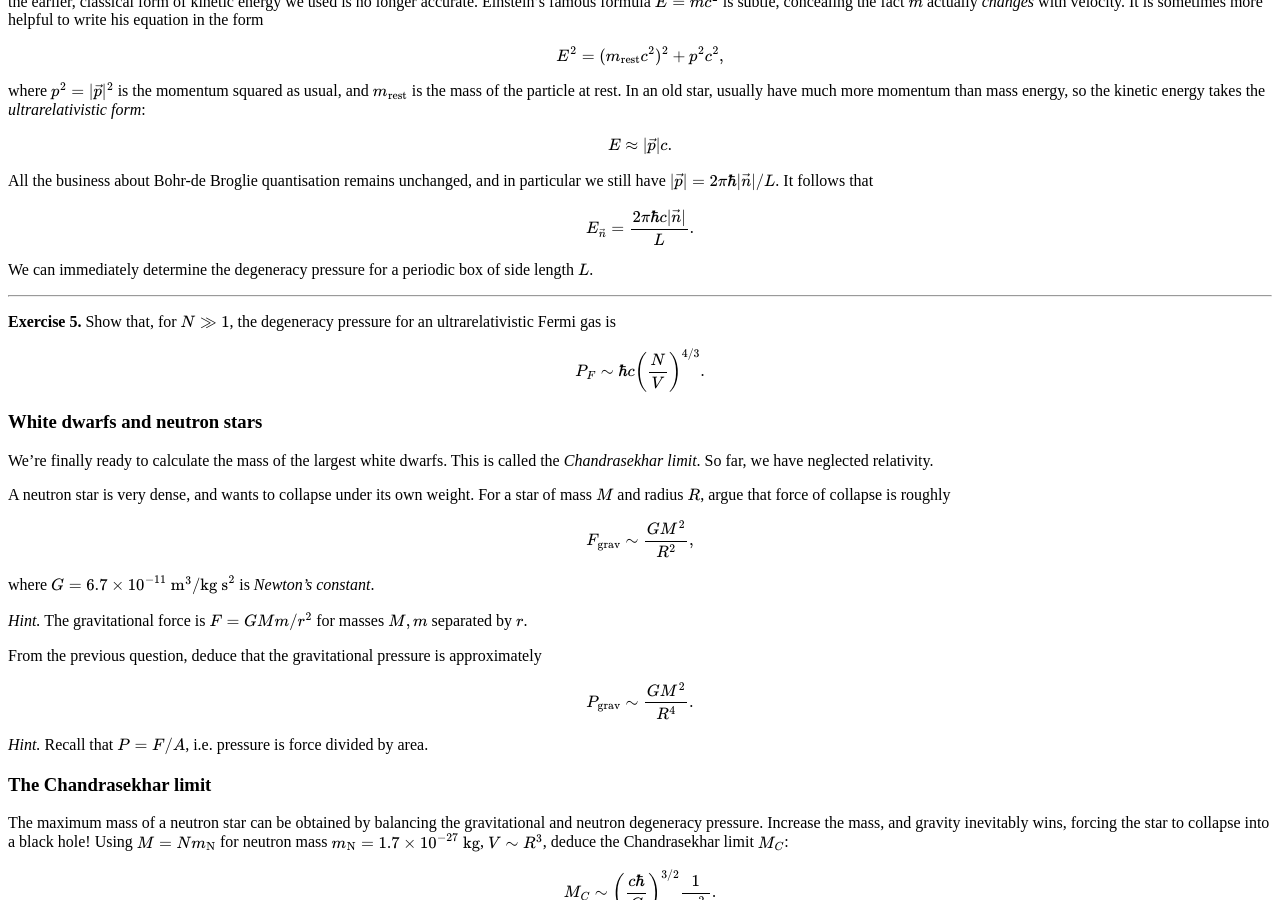
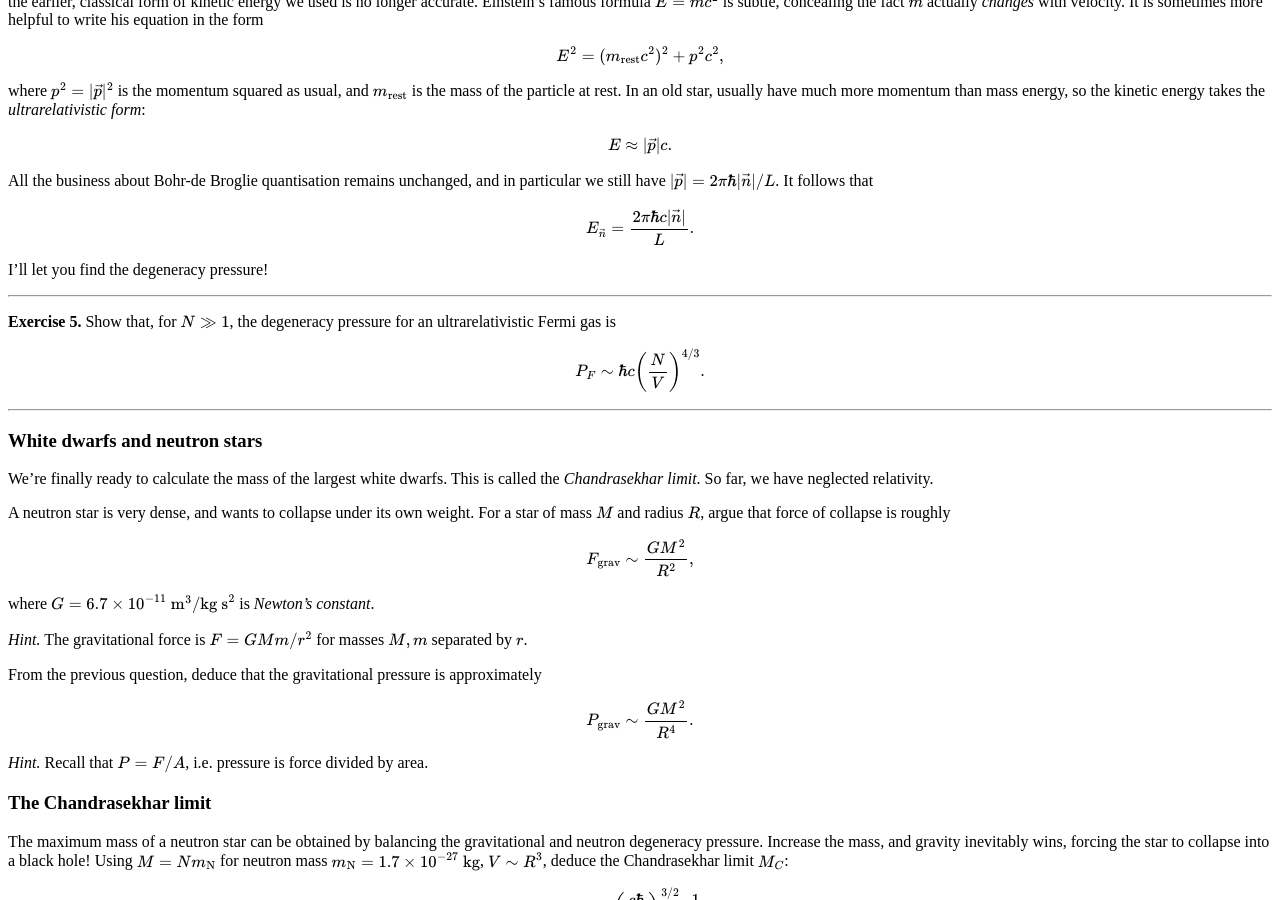
Before and after one commit to hapax/hapax.github.io, a Jekyll site: the page built from assets/chandra.md, in a window 1280 px wide and 900 px high, scrolled down 5806 px. Built offline with Jekyll 4.4.1, drawn with Linux system fonts in a browser that asks for light colours; our own code applies the rules of GitHub Pages for plain Markdown files; formulas are drawn with MathJax 3; a script that is not in the unit is left out.

Commit message:
Update chandra.md

```diff
--- a/assets/chandra.md
+++ b/assets/chandra.md
@@ -560,8 +560,7 @@ $$
 E_{\vec{n}} = \frac{2\pi\hbar c|\vec{n}|}{L}.
 $$
 
-We can immediately determine the degeneracy pressure for a periodic
-box of side length $L$.
+I'll let you find the degeneracy pressure!
 
 ---
 
@@ -571,6 +570,8 @@ box of side length $L$.
 $$
 P_F \sim \hbar c \left(\frac{N}{V}\right)^{4/3}.
 $$
+
+---
 
 ### White dwarfs and neutron stars<a id="sec-3-2" name="sec-3-2"></a>
 
```
